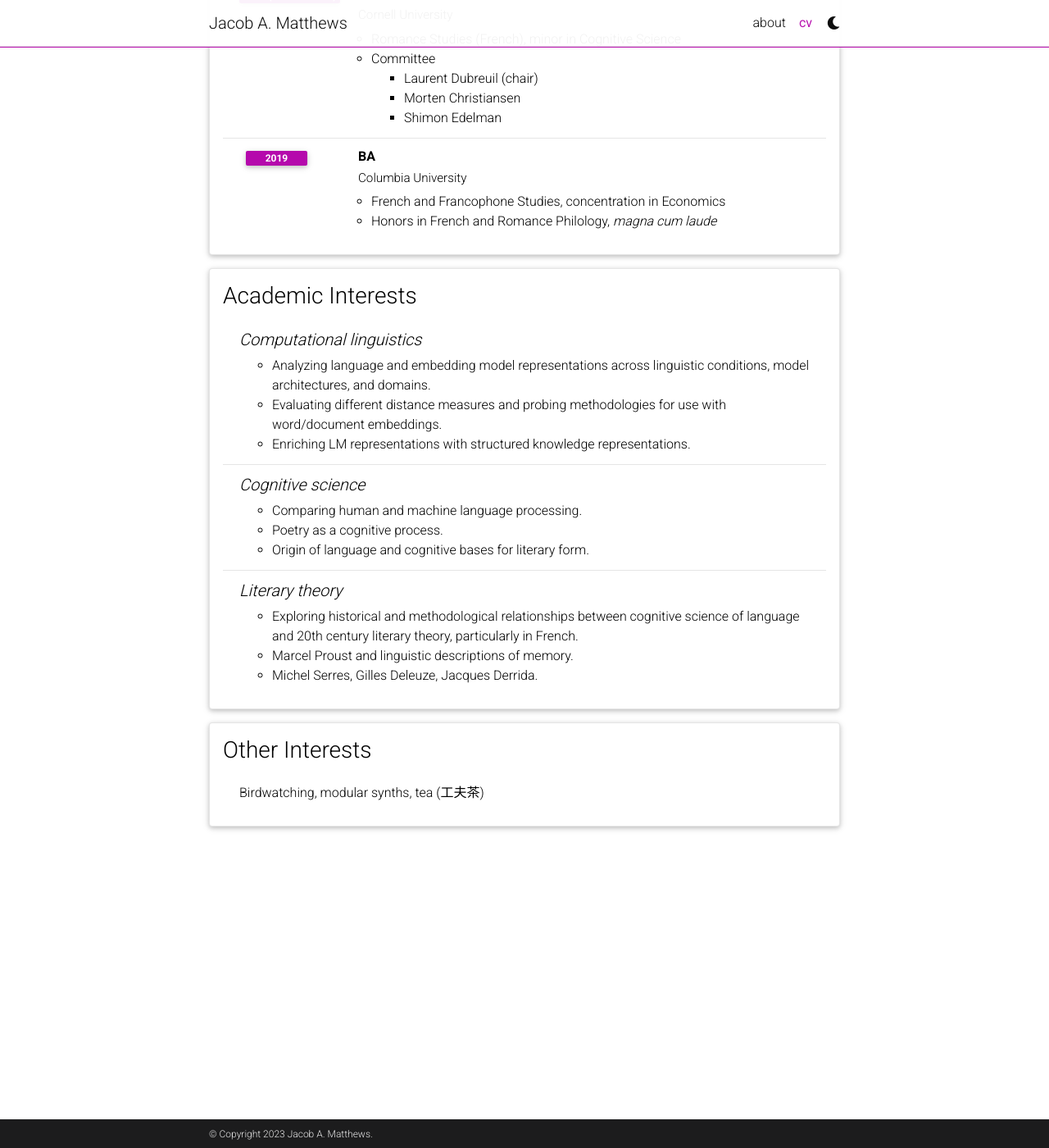
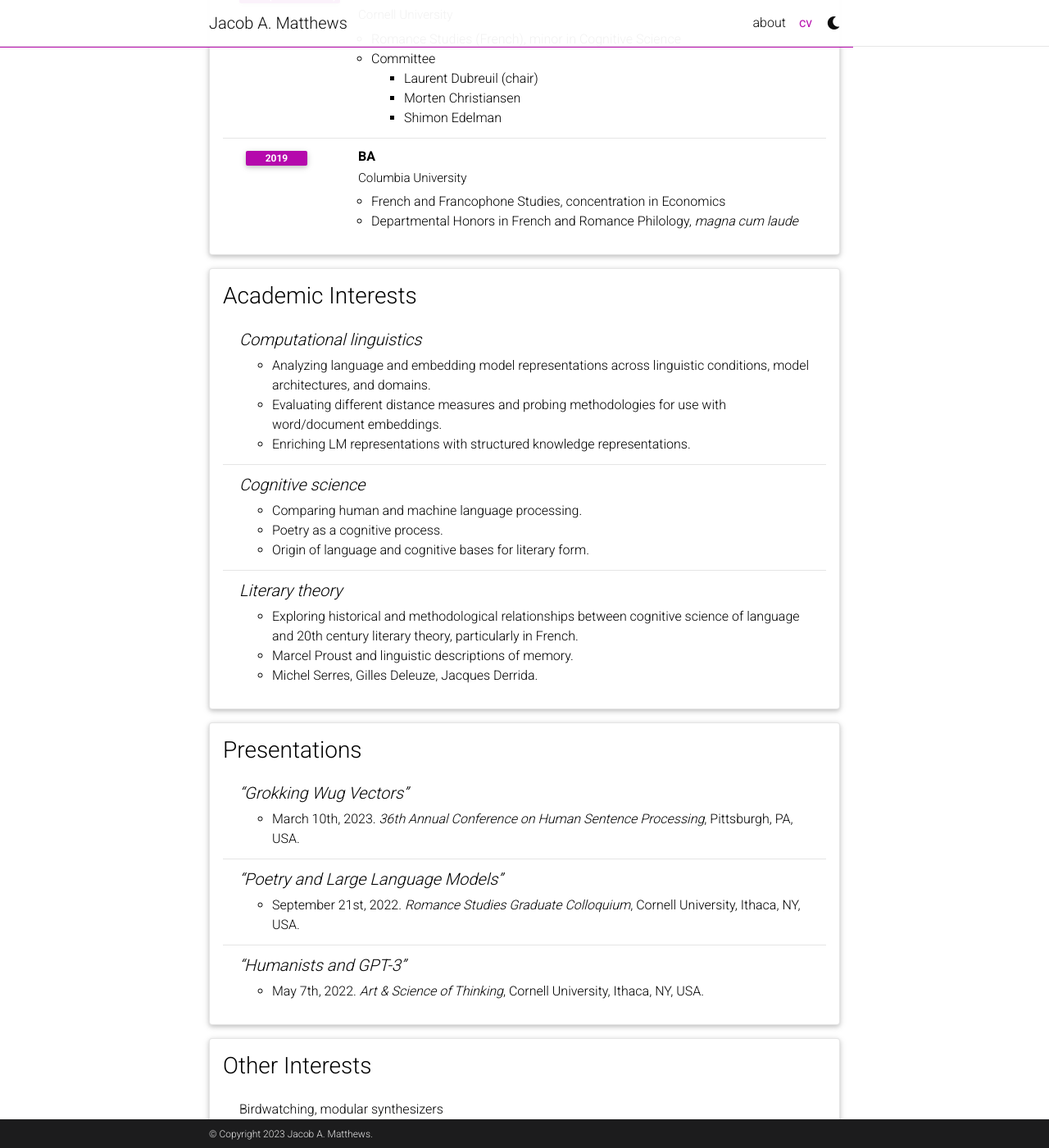
Before and after one commit to jam963/jam963.github.io, a Jekyll site: the page built from _pages/cv.md, in a window 1280 px wide and 1400 px high, scrolled down 453 px. Shown: the whole window at 82% size. Built offline with Jekyll 4.4.1, drawn with Linux system fonts in a browser that asks for light colours; comment, search, counter and statistics services are not loaded; a style sheet for code colours, icons or effects is not loaded; some of the changed text lies outside the part shown.

Commit message:
Updated cv.yml "Presentations" section

```diff
--- a/_data/cv.yml
+++ b/_data/cv.yml
@@ -4,14 +4,14 @@
     - name: Full Name
       value: Jacob A. Matthews
     - name: Languages
-      value: English, French
+      value: English (native), French (fluent), German (intermediate)
 
 - title: Education
   type: time_table
   contents:
     - title: PhD
       institution: Cornell University
-      year: 2024 (anticipated)
+      year: 2025 (anticipated)
       description:
         - Romance Studies (French), minor in Cognitive Science
         - title: Committee
@@ -24,7 +24,7 @@
       year: 2019
       description:
         - French and Francophone Studies, concentration in Economics
-        - Honors in French and Romance Philology,<i> magna cum laude </i>
+        - Departmental Honors in French and Romance Philology,<i> magna cum laude </i>
 
 - title: Academic Interests
   type: nested_list
@@ -47,8 +47,19 @@
         - Marcel Proust and linguistic descriptions of memory.
         - Michel Serres, Gilles Deleuze, Jacques Derrida.
 
+- title: Presentations
+  type: nested_list
+  contents:
+    - title: <q>Grokking Wug Vectors</q>
+      items: March 10th, 2023. <i>36th Annual Conference on Human Sentence Processing</i>, Pittsburgh, PA, USA.
+
+    - title: <q>Poetry and Large Language Models</q>
+      items: September 21st, 2022. <i>Romance Studies Graduate Colloquium</i>, Cornell University, Ithaca, NY, USA.
+
+    - title: <q>Humanists and GPT-3</q>
+      items: May 7th, 2022. <i>Art & Science of Thinking</i>, Cornell University, Ithaca, NY, USA.
 
 - title: Other Interests
   type: list
   contents:
-    - Birdwatching, modular synths, tea (工夫茶)
+    - Birdwatching, modular synthesizers
```
